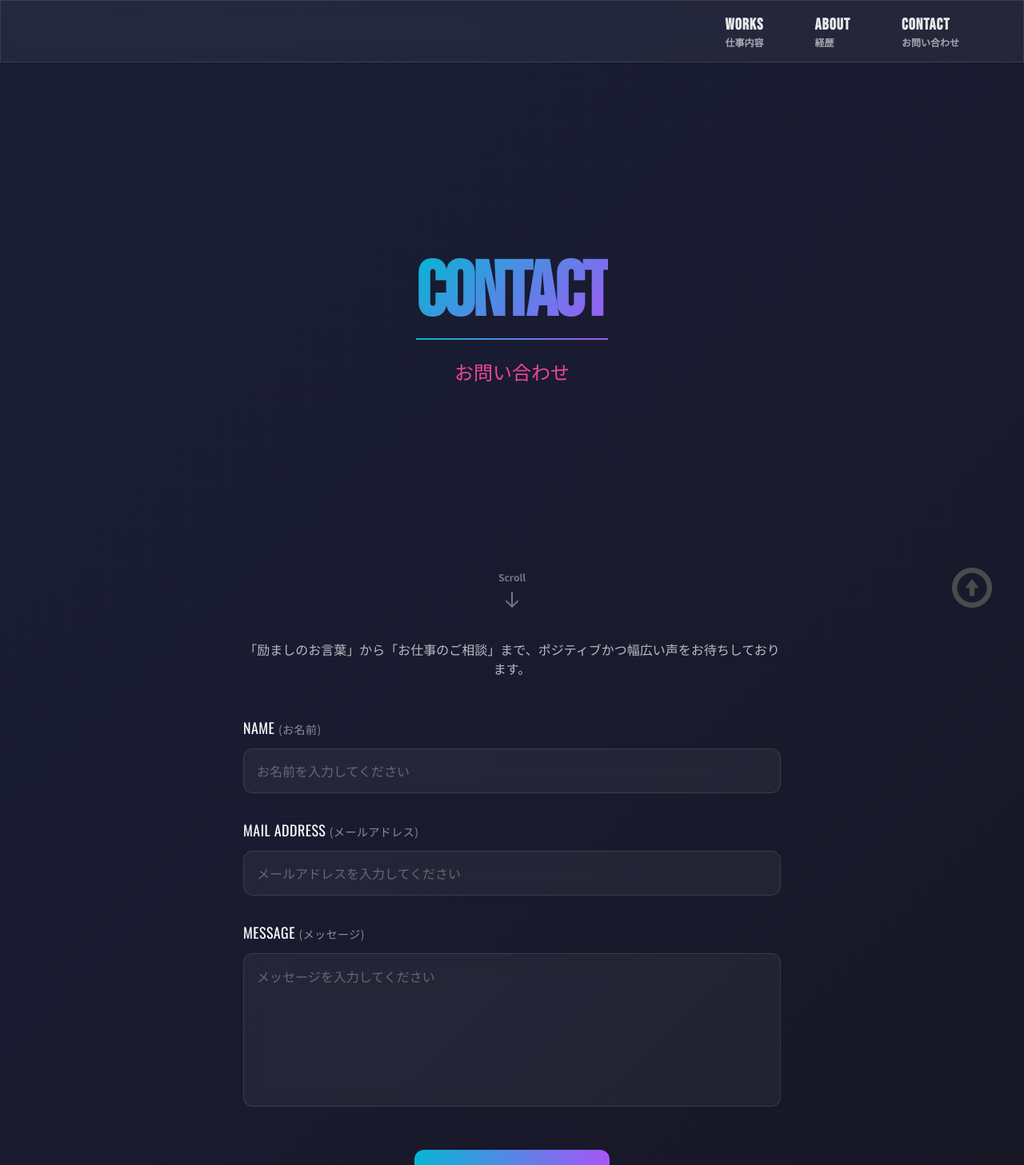
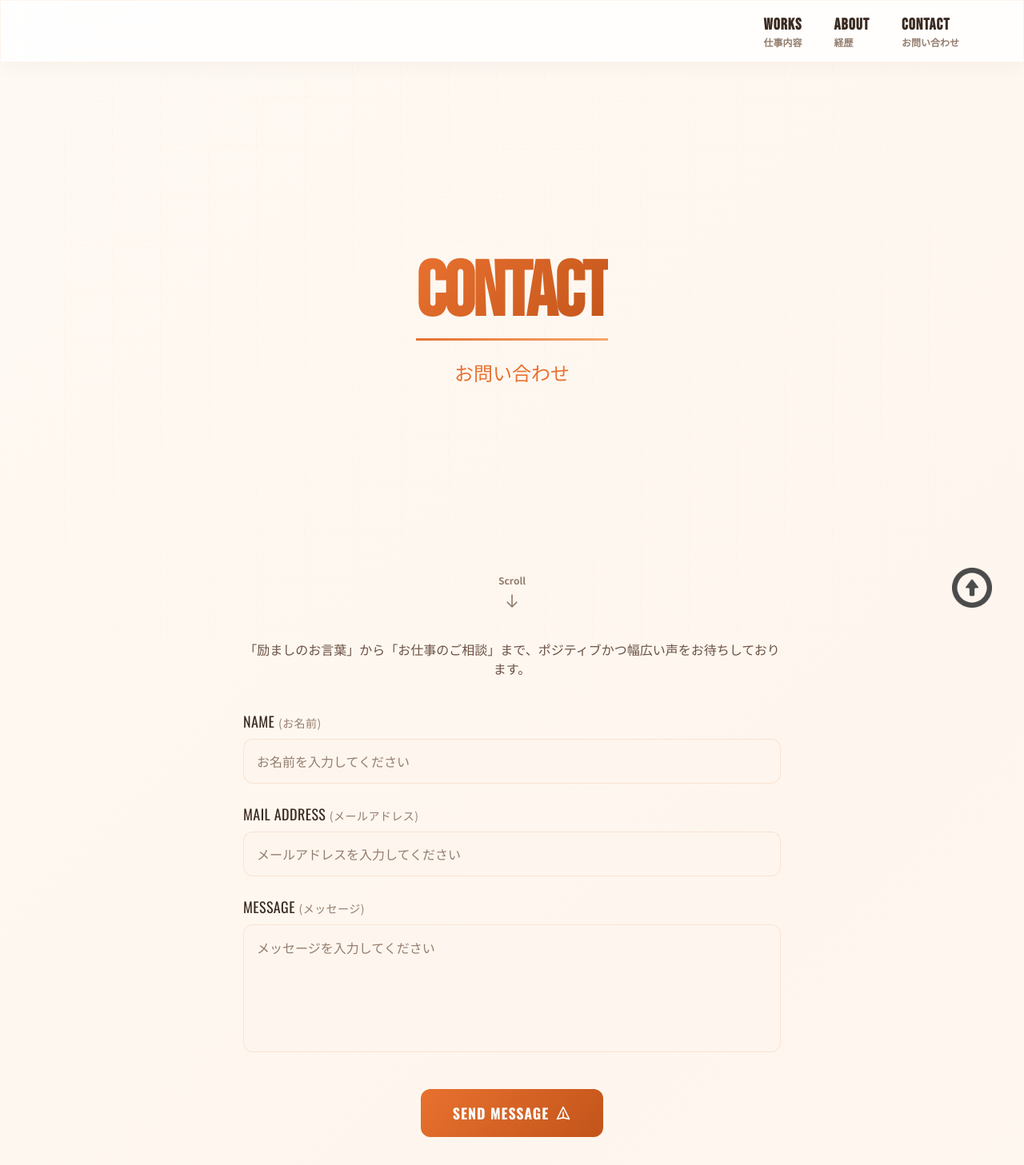
Before and after one commit to kasugatakuya/portfolio, a Next.js app: page /contact in a window 1280 px wide. Shown: the top 1457 px of the page at 80% size. Built offline with nearby package versions, Linux system fonts and the light colour scheme.

Commit message:
全体のデザインを更新-オレンジベース

```diff
--- a/app/(pages)/contact/page.tsx
+++ b/app/(pages)/contact/page.tsx
@@ -77,20 +77,16 @@ export default function Contact() {
     setModalState({ ...modalState, isOpen: false })
   }
 
-  const inputVariants = {
-    focus: { scale: 1.01, borderColor: 'rgba(6, 182, 212, 0.5)' },
-  }
-
   return (
     <main className="mx-5 md:mx-20">
       {/* Hero Section */}
       <div className="relative flex h-screen flex-col justify-center font-bold md:items-center">
-        <div className="absolute inset-0 grid-bg opacity-30" />
+        <div className="absolute inset-0 grid-bg opacity-50" />
 
         <motion.div
-          initial={{ opacity: 0, y: 30 }}
+          initial={{ opacity: 0, y: 24 }}
           animate={{ opacity: 1, y: 0 }}
-          transition={{ duration: 0.8 }}
+          transition={{ duration: 0.7 }}
           className="relative z-10"
         >
           <h1 className="bebas-neue-font gradient-text pb-2 text-5xl font-extrabold tracking-tight md:text-8xl">
@@ -99,18 +95,18 @@ export default function Contact() {
           <motion.div
             initial={{ width: 0 }}
             animate={{ width: '100%' }}
-            transition={{ duration: 1, delay: 0.3, ease: 'easeOut' }}
-            className="h-[2px] bg-gradient-to-r from-accent-cyan to-accent-purple"
+            transition={{ duration: 0.8, delay: 0.3, ease: 'easeOut' }}
+            className="h-[3px] bg-gradient-to-r from-accent to-accent-light"
           />
         </motion.div>
 
         <motion.div
           initial={{ opacity: 0 }}
           animate={{ opacity: 1 }}
-          transition={{ duration: 0.8, delay: 0.2 }}
+          transition={{ duration: 0.6, delay: 0.2 }}
           className="relative z-10 mt-6"
         >
-          <div className="noto-sans-jp-font text-xl font-medium text-accent-pink md:text-2xl">
+          <div className="noto-sans-jp-font text-xl font-medium text-accent md:text-2xl">
             お問い合わせ
           </div>
         </motion.div>
@@ -119,16 +115,16 @@ export default function Contact() {
         <motion.div
           initial={{ opacity: 0 }}
           animate={{ opacity: 1 }}
-          transition={{ delay: 1.2 }}
+          transition={{ delay: 1 }}
           className="absolute bottom-10 left-1/2 -translate-x-1/2"
         >
           <motion.div
-            animate={{ y: [0, 10, 0] }}
+            animate={{ y: [0, 8, 0] }}
             transition={{ duration: 1.5, repeat: Infinity }}
-            className="flex flex-col items-center text-white/40"
+            className="flex flex-col items-center text-content-muted"
           >
             <span className="noto-sans-jp-font mb-2 text-xs">Scroll</span>
-            <svg className="h-6 w-6" fill="none" stroke="currentColor" viewBox="0 0 24 24">
+            <svg className="h-5 w-5" fill="none" stroke="currentColor" viewBox="0 0 24 24">
               <path strokeLinecap="round" strokeLinejoin="round" strokeWidth={2} d="M19 14l-7 7m0 0l-7-7m7 7V3" />
             </svg>
           </motion.div>
@@ -137,31 +133,29 @@ export default function Contact() {
 
       {/* Contact Form */}
       <motion.div
-        initial={{ opacity: 0, y: 30 }}
+        initial={{ opacity: 0, y: 24 }}
         whileInView={{ opacity: 1, y: 0 }}
         viewport={{ once: true }}
-        transition={{ duration: 0.6 }}
-        className="mx-auto max-w-2xl pb-20"
+        transition={{ duration: 0.5 }}
+        className="mx-auto max-w-2xl pb-16"
       >
-        <p className="noto-sans-jp-font mb-12 text-center text-white/70">
+        <p className="noto-sans-jp-font mb-10 text-center text-content-secondary">
           「励ましのお言葉」から「お仕事のご相談」まで、ポジティブかつ幅広い声をお待ちしております。
         </p>
 
-        <form onSubmit={handleSubmit} className="space-y-8">
+        <form onSubmit={handleSubmit} className="space-y-6">
           {/* Name Field */}
           <motion.div
-            initial={{ opacity: 0, x: -20 }}
+            initial={{ opacity: 0, x: -16 }}
             whileInView={{ opacity: 1, x: 0 }}
             viewport={{ once: true }}
             transition={{ delay: 0.1 }}
           >
-            <label className="oswald-font mb-3 block text-lg tracking-wide text-white">
-              NAME <span className="noto-sans-jp-font text-sm text-white/50">(お名前)</span>
+            <label className="oswald-font mb-2 block text-lg tracking-wide text-content">
+              NAME <span className="noto-sans-jp-font text-sm text-content-muted">(お名前)</span>
             </label>
-            <motion.input
-              whileFocus="focus"
-              variants={inputVariants}
-              className="noto-sans-jp-font glass h-14 w-full rounded-xl border border-white/10 bg-white/5 px-4 text-white placeholder-white/30 outline-none transition-all focus:border-accent-cyan/50 focus:bg-white/10"
+            <input
+              className="input-field noto-sans-jp-font h-14 w-full rounded-xl px-4"
               type="text"
               name="name"
               value={formData.name}
@@ -173,18 +167,16 @@ export default function Contact() {
 
           {/* Email Field */}
           <motion.div
-            initial={{ opacity: 0, x: -20 }}
+            initial={{ opacity: 0, x: -16 }}
             whileInView={{ opacity: 1, x: 0 }}
             viewport={{ once: true }}
-            transition={{ delay: 0.2 }}
+            transition={{ delay: 0.15 }}
           >
-            <label className="oswald-font mb-3 block text-lg tracking-wide text-white">
-              MAIL ADDRESS <span className="noto-sans-jp-font text-sm text-white/50">(メールアドレス)</span>
+            <label className="oswald-font mb-2 block text-lg tracking-wide text-content">
+              MAIL ADDRESS <span className="noto-sans-jp-font text-sm text-content-muted">(メールアドレス)</span>
             </label>
-            <motion.input
-              whileFocus="focus"
-              variants={inputVariants}
-              className="noto-sans-jp-font glass h-14 w-full rounded-xl border border-white/10 bg-white/5 px-4 text-white placeholder-white/30 outline-none transition-all focus:border-accent-cyan/50 focus:bg-white/10"
+            <input
+              className="input-field noto-sans-jp-font h-14 w-full rounded-xl px-4"
               type="email"
               name="email"
               value={formData.email}
@@ -196,18 +188,16 @@ export default function Contact() {
 
           {/* Message Field */}
           <motion.div
-            initial={{ opacity: 0, x: -20 }}
+            initial={{ opacity: 0, x: -16 }}
             whileInView={{ opacity: 1, x: 0 }}
             viewport={{ once: true }}
-            transition={{ delay: 0.3 }}
+            transition={{ delay: 0.2 }}
           >
-            <label className="oswald-font mb-3 block text-lg tracking-wide text-white">
-              MESSAGE <span className="noto-sans-jp-font text-sm text-white/50">(メッセージ)</span>
+            <label className="oswald-font mb-2 block text-lg tracking-wide text-content">
+              MESSAGE <span className="noto-sans-jp-font text-sm text-content-muted">(メッセージ)</span>
             </label>
-            <motion.textarea
-              whileFocus="focus"
-              variants={inputVariants}
-              className="noto-sans-jp-font glass h-48 w-full resize-none rounded-xl border border-white/10 bg-white/5 p-4 text-white placeholder-white/30 outline-none transition-all focus:border-accent-cyan/50 focus:bg-white/10"
+            <textarea
+              className="input-field noto-sans-jp-font h-40 w-full resize-none rounded-xl p-4"
               name="message"
               value={formData.message}
               onChange={handleChange}
@@ -218,19 +208,18 @@ export default function Contact() {
 
           {/* Submit Button */}
           <motion.div
-            initial={{ opacity: 0, y: 20 }}
+            initial={{ opacity: 0, y: 16 }}
             whileInView={{ opacity: 1, y: 0 }}
             viewport={{ once: true }}
-            transition={{ delay: 0.4 }}
+            transition={{ delay: 0.25 }}
             className="flex justify-center pt-4"
           >
             <motion.button
               whileHover={{ scale: 1.02 }}
               whileTap={{ scale: 0.98 }}
-              className="oswald-font group relative overflow-hidden rounded-xl bg-gradient-to-r from-accent-cyan to-accent-purple px-12 py-4 text-lg font-bold tracking-wider text-white transition-all disabled:cursor-not-allowed disabled:opacity-50"
+              className="btn-primary oswald-font group rounded-xl px-10 py-4 text-lg font-bold tracking-wider disabled:cursor-not-allowed disabled:opacity-50"
               disabled={isSubmitting}
             >
-              <span className="relative z-10">
               {isSubmitting ? (
                 <span className="flex items-center gap-2">
                   <svg className="h-5 w-5 animate-spin" viewBox="0 0 24 24">
@@ -247,8 +236,6 @@ export default function Contact() {
                   </svg>
                 </span>
               )}
-              </span>
-              <div className="absolute inset-0 bg-gradient-to-r from-accent-purple to-accent-cyan opacity-0 transition-opacity group-hover:opacity-100" />
             </motion.button>
           </motion.div>
         </form>
--- a/app/globals.css
+++ b/app/globals.css
@@ -2,31 +2,52 @@
 @tailwind components;
 @tailwind utilities;
 
+/*
+ * Color Palette (Warm Orange Theme)
+ * Based on 60-30-10 Rule & Color Theory
+ *
+ * 60% - Base (Background): Warm off-white
+ * 30% - Secondary (Cards, UI elements): Soft cream
+ * 10% - Accent (CTA, highlights): Rich orange
+ */
+
 :root {
-  --foreground-rgb: 229, 229, 229;
-  --background-rgb: 10, 10, 10;
-  --accent-cyan: 6, 182, 212;
-  --accent-purple: 168, 85, 247;
+  /* Base Colors */
+  --bg-primary: 255, 250, 245;      /* #FFFAF5 - Warm white */
+  --bg-secondary: 254, 246, 238;    /* #FEF6EE - Soft cream */
+
+  /* Text Colors (WCAG AA compliant contrast) */
+  --text-primary: 58, 42, 32;       /* #3A2A20 - Rich brown */
+  --text-secondary: 107, 82, 68;    /* #6B5244 - Medium brown */
+  --text-muted: 148, 125, 110;      /* #947D6E - Muted brown */
+
+  /* Accent Colors (Orange palette) */
+  --accent-primary: 232, 113, 47;   /* #E8712F - Rich orange */
+  --accent-secondary: 245, 166, 106;/* #F5A66A - Soft orange */
+  --accent-light: 253, 220, 189;    /* #FDDCBD - Pale orange */
+  --accent-dark: 194, 84, 26;       /* #C2541A - Deep orange */
 }
 
 body {
-  color: rgb(var(--foreground-rgb));
-  background: rgb(var(--background-rgb));
+  color: rgb(var(--text-primary));
+  background: rgb(var(--bg-primary));
 }
 
 main {
-  color: rgb(var(--foreground-rgb));
+  color: rgb(var(--text-primary));
 }
 
 header {
-  color: rgba(255, 255, 255, 0.9);
+  color: rgb(var(--text-primary));
 }
 
 footer {
-  color: rgba(255, 255, 255, 0.7);
-  background: linear-gradient(to right, rgb(15, 15, 15), rgb(25, 25, 30));
+  color: rgb(var(--text-secondary));
+  background: rgb(var(--bg-secondary));
+  border-top: 1px solid rgba(var(--accent-primary), 0.12);
 }
 
+/* Typography */
 .oswald-font {
   font-family: var(--font-oswald), sans-serif;
 }
@@ -39,34 +60,94 @@ footer {
   font-family: var(--font-bebas-neue), sans-serif;
 }
 
-/* Glass morphism effect */
+/* Glass morphism - Light theme */
 .glass {
-  background: rgba(255, 255, 255, 0.05);
-  backdrop-filter: blur(10px);
-  -webkit-backdrop-filter: blur(10px);
-  border: 1px solid rgba(255, 255, 255, 0.1);
+  background: rgba(255, 255, 255, 0.85);
+  backdrop-filter: blur(12px);
+  -webkit-backdrop-filter: blur(12px);
+  border: 1px solid rgba(var(--accent-primary), 0.08);
+  box-shadow: 0 4px 24px rgba(var(--text-primary), 0.04);
+}
+
+/* Card style */
+.card {
+  background: rgb(var(--bg-secondary));
+  border: 1px solid rgba(var(--accent-primary), 0.1);
+  box-shadow: 0 2px 12px rgba(var(--text-primary), 0.03);
 }
 
 /* Glow effects */
-.glow-cyan {
-  box-shadow: 0 0 20px rgba(6, 182, 212, 0.3);
+.glow-orange {
+  box-shadow: 0 0 24px rgba(var(--accent-primary), 0.25);
 }
 
-.glow-purple {
-  box-shadow: 0 0 20px rgba(168, 85, 247, 0.3);
+.glow-soft {
+  box-shadow: 0 0 20px rgba(var(--accent-secondary), 0.3);
 }
 
-.text-glow-cyan {
-  text-shadow: 0 0 20px rgba(6, 182, 212, 0.5);
+.text-glow {
+  text-shadow: 0 0 20px rgba(var(--accent-primary), 0.3);
 }
 
-.text-glow-purple {
-  text-shadow: 0 0 20px rgba(168, 85, 247, 0.5);
+/* Project card color-specific hover effects */
+.project-card {
+  position: relative;
+  transition: all 0.4s cubic-bezier(0.4, 0, 0.2, 1);
+}
+
+.project-card::before {
+  content: '';
+  position: absolute;
+  inset: 0;
+  border-radius: inherit;
+  opacity: 0;
+  transition: opacity 0.4s ease;
+  pointer-events: none;
+}
+
+.project-card:hover::before {
+  opacity: 1;
+}
+
+/* Red theme glow */
+.project-card-red::before {
+  background: linear-gradient(135deg, rgba(239,68,68,0.08), rgba(249,115,22,0.08));
+  box-shadow: inset 0 0 30px rgba(239,68,68,0.1);
+}
+.project-card-red:hover {
+  box-shadow: 0 25px 60px rgba(239,68,68,0.25), 0 0 0 1px rgba(239,68,68,0.3);
+}
+
+/* Amber theme glow */
+.project-card-amber::before {
+  background: linear-gradient(135deg, rgba(217,119,6,0.08), rgba(234,179,8,0.08));
+  box-shadow: inset 0 0 30px rgba(217,119,6,0.1);
+}
+.project-card-amber:hover {
+  box-shadow: 0 25px 60px rgba(217,119,6,0.25), 0 0 0 1px rgba(217,119,6,0.3);
+}
+
+/* Emerald theme glow */
+.project-card-emerald::before {
+  background: linear-gradient(135deg, rgba(16,185,129,0.08), rgba(20,184,166,0.08));
+  box-shadow: inset 0 0 30px rgba(16,185,129,0.1);
+}
+.project-card-emerald:hover {
+  box-shadow: 0 25px 60px rgba(16,185,129,0.25), 0 0 0 1px rgba(16,185,129,0.3);
+}
+
+/* Violet theme glow */
+.project-card-violet::before {
+  background: linear-gradient(135deg, rgba(139,92,246,0.08), rgba(168,85,247,0.08));
+  box-shadow: inset 0 0 30px rgba(139,92,246,0.1);
+}
+.project-card-violet:hover {
+  box-shadow: 0 25px 60px rgba(139,92,246,0.25), 0 0 0 1px rgba(139,92,246,0.3);
 }
 
 /* Gradient text */
 .gradient-text {
-  background: linear-gradient(135deg, rgb(var(--accent-cyan)), rgb(var(--accent-purple)));
+  background: linear-gradient(135deg, rgb(var(--accent-primary)), rgb(var(--accent-dark)));
   -webkit-background-clip: text;
   background-clip: text;
   color: transparent;
@@ -74,9 +155,14 @@ footer {
 
 /* Animated gradient background */
 .animated-gradient {
-  background: linear-gradient(-45deg, #0a0a0a, #1a1a2e, #16213e, #0f0f0f);
+  background: linear-gradient(-45deg,
+    rgb(var(--bg-primary)),
+    rgb(var(--bg-secondary)),
+    rgb(255, 252, 248),
+    rgb(var(--bg-primary))
+  );
   background-size: 400% 400%;
-  animation: gradientShift 15s ease infinite;
+  animation: gradientShift 20s ease infinite;
 }
 
 @keyframes gradientShift {
@@ -88,19 +174,20 @@ footer {
 /* Grid background pattern */
 .grid-bg {
   background-image:
-    linear-gradient(rgba(255, 255, 255, 0.03) 1px, transparent 1px),
-    linear-gradient(90deg, rgba(255, 255, 255, 0.03) 1px, transparent 1px);
-  background-size: 50px 50px;
+    linear-gradient(rgba(var(--accent-primary), 0.04) 1px, transparent 1px),
+    linear-gradient(90deg, rgba(var(--accent-primary), 0.04) 1px, transparent 1px);
+  background-size: 60px 60px;
 }
 
 /* Card hover effect */
 .card-hover {
-  transition: all 0.3s ease;
+  transition: all 0.3s cubic-bezier(0.4, 0, 0.2, 1);
 }
 
 .card-hover:hover {
-  transform: translateY(-5px);
-  box-shadow: 0 10px 40px rgba(6, 182, 212, 0.2);
+  transform: translateY(-4px);
+  box-shadow: 0 12px 32px rgba(var(--accent-primary), 0.15);
+  border-color: rgba(var(--accent-primary), 0.2);
 }
 
 /* Link underline animation */
@@ -115,7 +202,7 @@ footer {
   height: 2px;
   bottom: -2px;
   left: 0;
-  background: linear-gradient(90deg, rgb(var(--accent-cyan)), rgb(var(--accent-purple)));
+  background: linear-gradient(90deg, rgb(var(--accent-primary)), rgb(var(--accent-secondary)));
   transition: width 0.3s ease;
 }
 
@@ -123,6 +210,36 @@ footer {
   width: 100%;
 }
 
+/* Button styles */
+.btn-primary {
+  background: linear-gradient(135deg, rgb(var(--accent-primary)), rgb(var(--accent-dark)));
+  color: white;
+  transition: all 0.3s ease;
+}
+
+.btn-primary:hover {
+  box-shadow: 0 6px 20px rgba(var(--accent-primary), 0.35);
+  transform: translateY(-2px);
+}
+
+/* Form inputs */
+.input-field {
+  background: rgb(var(--bg-secondary));
+  border: 1px solid rgba(var(--accent-primary), 0.15);
+  color: rgb(var(--text-primary));
+  transition: all 0.2s ease;
+}
+
+.input-field::placeholder {
+  color: rgb(var(--text-muted));
+}
+
+.input-field:focus {
+  border-color: rgb(var(--accent-primary));
+  box-shadow: 0 0 0 3px rgba(var(--accent-primary), 0.1);
+  outline: none;
+}
+
 @layer utilities {
   .text-balance {
     text-wrap: balance;
--- a/app/layout.tsx
+++ b/app/layout.tsx
@@ -30,26 +30,19 @@ export const metadata: Metadata = {
     'フリーランスエンジニア春日拓也のポートフォリオサイトです。Web開発、アプリ開発、SEO対策,ホームページなどの制作実績をご覧いただけます。',
   keywords:
     'フリーランス, エンジニア, ポートフォリオ, Web開発, アプリ開発, SEO対策, 春日拓也, kasuga takuya, カスガタクヤ, 人気, たくや, かすが,依頼, ホームページ',
-
-  // metadataBaseを追加
   metadataBase: new URL('https://portfolio-rose-tau-96.vercel.app'),
-
   openGraph: {
     title: '春日拓也のポートフォリオサイト | フリーランスエンジニア',
     description:
       'フリーランスエンジニア春日拓也のポートフォリオサイトです。Web開発、アプリ開発、SEO対策などの制作実績をご覧いただけます。',
     type: 'website',
     url: 'https://portfolio-rose-tau-96.vercel.app',
-    siteName: '春日拓也のポートフォリオサイト', // サイト名を追加
-    locale: 'ja_JP', // 日本語ロケールを追加
+    siteName: '春日拓也のポートフォリオサイト',
+    locale: 'ja_JP',
   },
-
-  // canonicalを追加
   alternates: {
     canonical: 'https://portfolio-rose-tau-96.vercel.app',
   },
-
-  // robotsを追加
   robots: {
     index: true,
     follow: true,
@@ -61,17 +54,12 @@ export const metadata: Metadata = {
       'max-snippet': -1,
     },
   },
-
-  // Twitter Cardsを追加
   twitter: {
     card: 'summary_large_image',
     title: '春日拓也のポートフォリオサイト | フリーランスエンジニア',
     description:
       'フリーランスエンジニア春日拓也のポートフォリオサイトです。Web開発、アプリ開発、SEO対策などの制作実績をご覧いただけます。',
   },
-
-  // verification を追加（Google Search Consoleを使用している場合）
-  // Google Search Console の設定→所有権の確認→HTMLタグのコードのcontent属性の値を指定
   verification: {
     google: 'r4vs5K6kyRpFbT2eQ3xlFxlQbUmRrk_8z6irkNv4HmM',
   },
@@ -90,18 +78,18 @@ export default function RootLayout({
             className="glass flex items-center justify-end px-6 py-3 lg:px-20 lg:py-4"
             aria-label="Global"
           >
-            <div className="flex gap-2 lg:gap-8">
-              <Link href="/" className="bebas-neue-font group font-bold transition-all duration-300 hover:text-accent-cyan">
+            <div className="flex gap-4 lg:gap-10">
+              <Link href="/" className="bebas-neue-font group font-bold text-content transition-all duration-300 hover:text-accent">
                 <div className="tracking-wider lg:text-xl link-underline">WORKS</div>
-                <div className="noto-sans-jp-font text-xs text-white/60 group-hover:text-accent-cyan/80">仕事内容</div>
+                <div className="noto-sans-jp-font text-xs text-content-muted group-hover:text-accent-light">仕事内容</div>
               </Link>
-              <Link href="/about" className="bebas-neue-font group px-4 font-bold transition-all duration-300 hover:text-accent-purple lg:px-8">
+              <Link href="/about" className="bebas-neue-font group font-bold text-content transition-all duration-300 hover:text-accent">
                 <div className="tracking-wider lg:text-xl link-underline">ABOUT</div>
-                <div className="noto-sans-jp-font text-xs text-white/60 group-hover:text-accent-purple/80">経歴</div>
+                <div className="noto-sans-jp-font text-xs text-content-muted group-hover:text-accent-light">経歴</div>
               </Link>
-              <Link href="/contact" className="bebas-neue-font group font-bold transition-all duration-300 hover:text-accent-pink">
+              <Link href="/contact" className="bebas-neue-font group font-bold text-content transition-all duration-300 hover:text-accent">
                 <div className="tracking-wider lg:text-xl link-underline">CONTACT</div>
-                <div className="noto-sans-jp-font text-xs text-white/60 group-hover:text-accent-pink/80">お問い合わせ</div>
+                <div className="noto-sans-jp-font text-xs text-content-muted group-hover:text-accent-light">お問い合わせ</div>
               </Link>
             </div>
           </nav>
@@ -111,11 +99,11 @@ export default function RootLayout({
 
         <UpButton />
 
-        <footer className="border-t border-white/10 py-12 text-center">
-          <p className="bebas-neue-font text-lg tracking-wider text-white/60">
+        <footer className="py-12 text-center">
+          <p className="bebas-neue-font text-lg tracking-wider text-content-secondary">
             © TAKUYA KASUGA 2020-{new Date().getFullYear()}
           </p>
-          <p className="noto-sans-jp-font mt-2 text-xs text-white/40">
+          <p className="noto-sans-jp-font mt-2 text-xs text-content-muted">
             Built with Next.js & Tailwind CSS
           </p>
         </footer>
```
Also changed, not shown: app/(pages)/about/page.tsx (+44 -90 lines), app/(pages)/page.tsx (+126 -61 lines), app/components/Modal.tsx (+11 -11 lines), tailwind.config.ts (+29 -20 lines), public/black-jack.png (added). Lines whose indentation alone changed are shown as unchanged.
